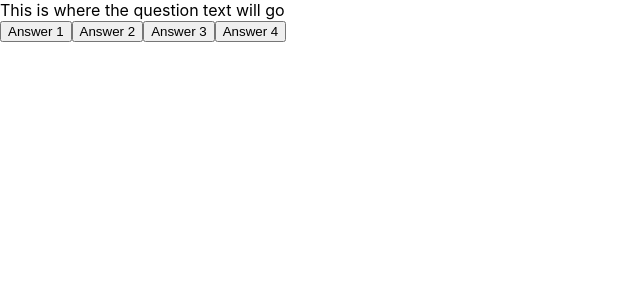
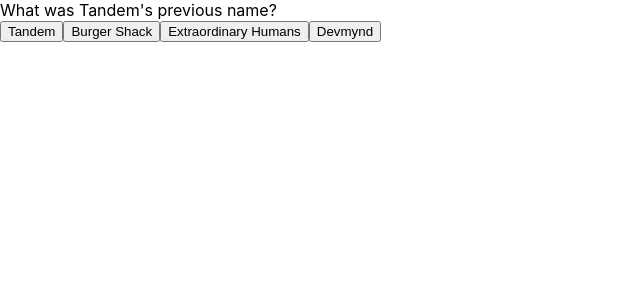
Before and after one commit to jackrein/TandemTrivia, a React (Create React App) app: page / in a window 1280 px wide. Shown: the top 300 px of the page, without its empty margins (0-640 px from the left). Built offline with nearby package versions, Linux system fonts and the light colour scheme.

Commit message:
Hardcode 1st Q&A's
Import trivia data and display first question and answer choices

```diff
--- a/src/App.js
+++ b/src/App.js
@@ -1,14 +1,14 @@
 import React from 'react';
+import qBank from './Trivia_Data.json';
 
 export default function App() {
   return (
 		<div className='app'>
-      <div className='question-text'>This is where the question text will go</div>
+      <div className='question-text'>{qBank[0].question}</div>
       <div className='answer-section'>
-        <button>Answer 1</button>
-        <button>Answer 2</button>
-        <button>Answer 3</button>
-        <button>Answer 4</button>
+        {qBank[0].incorrect.concat(qBank[0].correct).map((answerOption, index) => (
+		      <button>{answerOption}</button>
+      	))}
       </div>
     </div>
   );
```
Also changed, not shown: public/logo192.png (deleted), public/logo512.png (deleted), public/manifest.json, src/Trivia_Data.json (renamed from Trivia_Data.json).
